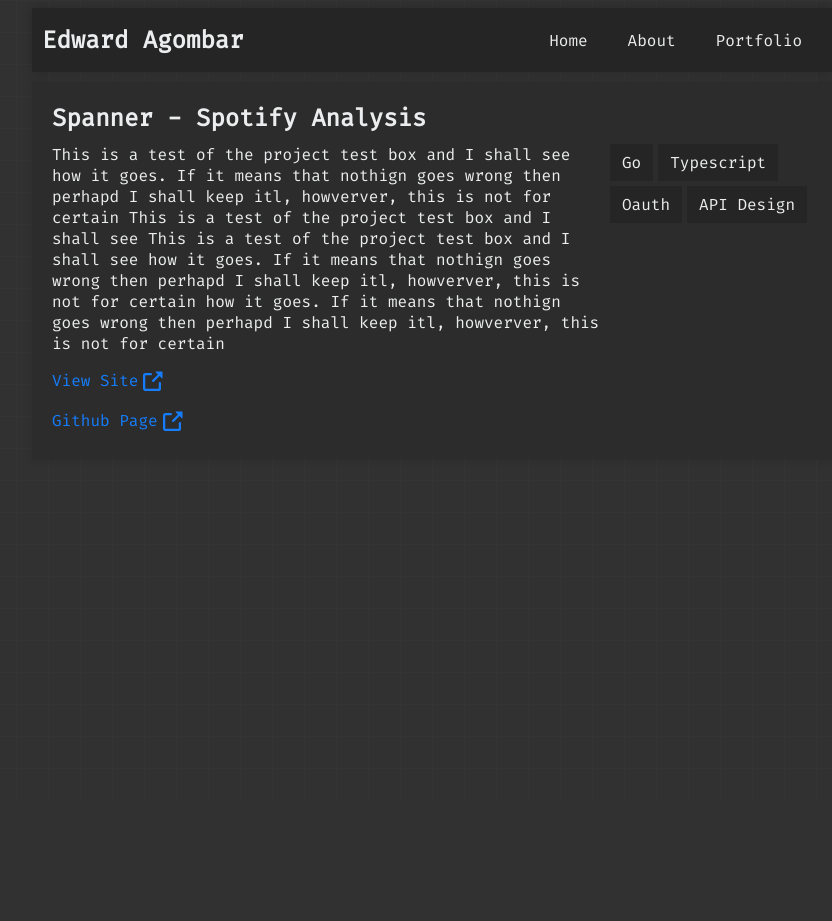
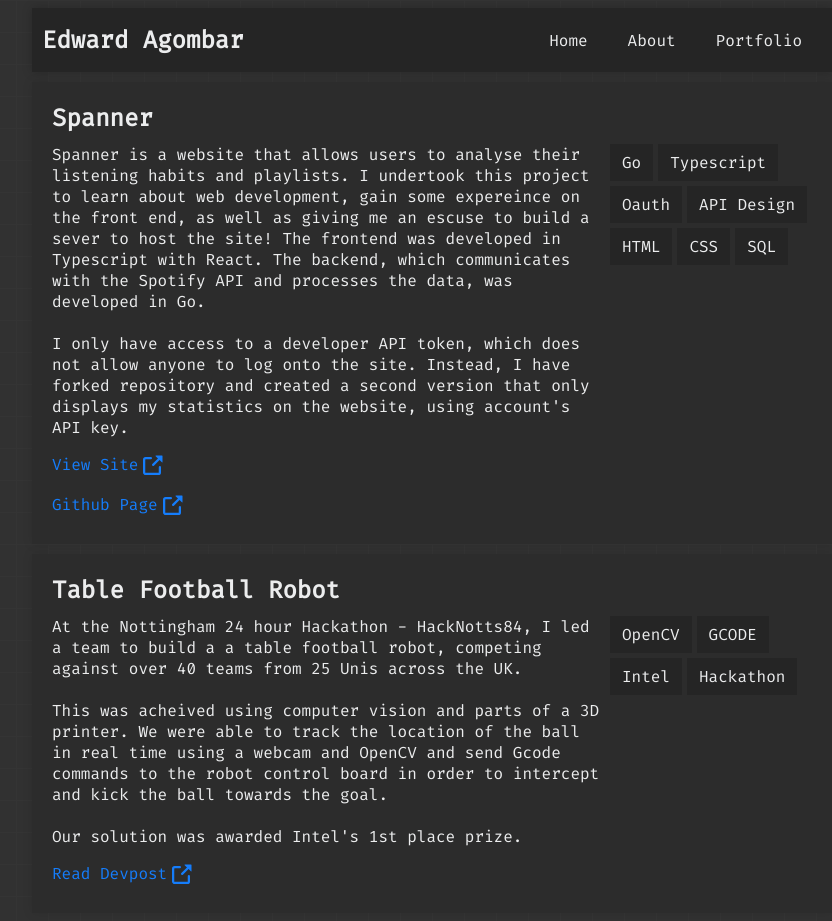
Before and after one commit to ejagombar/website, a plain HTML site: page portfolio.html in a window 1280 px wide. Shown: the whole page, without its empty margins (208-1040 px from the left). Before the commit the page ends 800 px from the top, so only its background shows below. Drawn offline with Linux system fonts and the light colour scheme.

Commit message:
add post to portfolio

```diff
--- a/portfolio.html
+++ b/portfolio.html
@@ -39,31 +39,25 @@
         </nav>
 
         <div class="projectBox">
-            <h2>Spanner - Spotify Analysis</h2>
+            <h2>Spanner</h2>
             <div class="projectBody">
                 <div class="projectDivider">
                     <p class="projectText">
-                        This is a test of the project test box and I shall see
-                        how it goes. If it means that nothign goes wrong then
-                        perhapd I shall keep itl, howverver, this is not for
-                        certain This is a test of the project test box and I
-                        shall see This is a test of the project test box and I
-                        shall see how it goes. If it means that nothign goes
-                        wrong then perhapd I shall keep itl, howverver, this is
-                        not for certain how it goes. If it means that nothign
-                        goes wrong then perhapd I shall keep itl, howverver,
-                        this is not for certain
+                        Spanner is a website that allows users to analyse their listening habits and playlists. I undertook this project to learn about web development, gain some expereince on the front end, as well as giving me an escuse to build a sever to host the site! The frontend was developed in Typescript with React. The backend, which communicates with the Spotify API and processes the data, was developed in Go. <br><br> I only have access to a developer API token, which does not allow anyone to log onto the site. Instead, I have forked repository and created a second version that only displays my statistics on the website, using account's API key.
                     </p>
                     <div class="projectLabelBox">
                         <p class="label">Go</p>
                         <p class="label">Typescript</p>
                         <p class="label">Oauth</p>
                         <p class="label">API Design</p>
+                        <p class="label">HTML</p>
+                        <p class="label">CSS</p>
+                        <p class="label">SQL</p>
                     </div>
                 </div>
 
                 <div class="projectLinkBox">
-                    <a class="projectLink" href=""
+                    <a class="projectLink" href="https://spanner.eagombar.uk/" target="_blank"
                         >View Site
                         <svg
                             width="28"
@@ -77,7 +71,7 @@
                             />
                         </svg>
                     </a>
-                    <a class="projectLink" href="">
+                    <a class="projectLink" href="https://github.com/ejagombar/SpannerBackend" target="_blank">
                         Github Page
                         <svg
                             width="28"
@@ -94,5 +88,48 @@
                 </div>
             </div>
         </div>
+
+        <div class="projectBox">
+            <h2>Table Football Robot</h2>
+            <div class="projectBody">
+                <div class="projectDivider">
+                    <p class="projectText">
+                        At the Nottingham 24 hour Hackathon - HackNotts84, I led a team to build a
+                        a table football robot, competing against over 40 teams from 25 Unis across the UK.
+                        <br> <br>
+                        This was acheived using computer vision and parts of a 3D printer.
+                        We were able to track the location of the ball in real
+                        time using a webcam and OpenCV and send Gcode commands to the robot control board in order to intercept and
+                        kick the ball towards the goal.
+                        <br><br>
+
+                        Our solution was awarded Intel's 1st place prize.
+                    </p>
+                    <div class="projectLabelBox">
+                        <p class="label">OpenCV</p>
+                        <p class="label">GCODE</p>
+                        <p class="label">Intel</p>
+                        <p class="label">Hackathon</p>
+
+                    </div>
+                </div>
+
+                <div class="projectLinkBox">
+                    <a class="projectLink" href="https://devpost.com/software/roboball"
+                        >Read Devpost
+                        <svg
+                            width="28"
+                            height="1.5em"
+                            fill="currentColor"
+                            viewBox="0 0 16 16"
+                            xmlns="http://www.w3.org/2000/svg"
+                        >
+                            <path
+                                d="M10.604 1h4.146a.25.25 0 0 1 .25.25v4.146a.25.25 0 0 1-.427.177L13.03 4.03 9.28 7.78a.75.75 0 0 1-1.06-1.06l3.75-3.75-1.543-1.543A.25.25 0 0 1 10.604 1zM3.75 2A1.75 1.75 0 0 0 2 3.75v8.5c0 .966.784 1.75 1.75 1.75h8.5A1.75 1.75 0 0 0 14 12.25v-3.5a.75.75 0 0 0-1.5 0v3.5a.25.25 0 0 1-.25.25h-8.5a.25.25 0 0 1-.25-.25v-8.5a.25.25 0 0 1 .25-.25h3.5a.75.75 0 0 0 0-1.5h-3.5z"
+                            />
+                        </svg>
+                    </a>
+                </div>
+            </div>
     </body>
 </html>
--- a/styles.css
+++ b/styles.css
@@ -348,7 +348,7 @@
 .projectBox {
     background-color: var(--background);
     color: var(--foreground);
-    margin: 10px 0px;
+    margin-top: 10px;
     padding: 10px 10px;
     display: flex;
     flex-direction: column;
```
